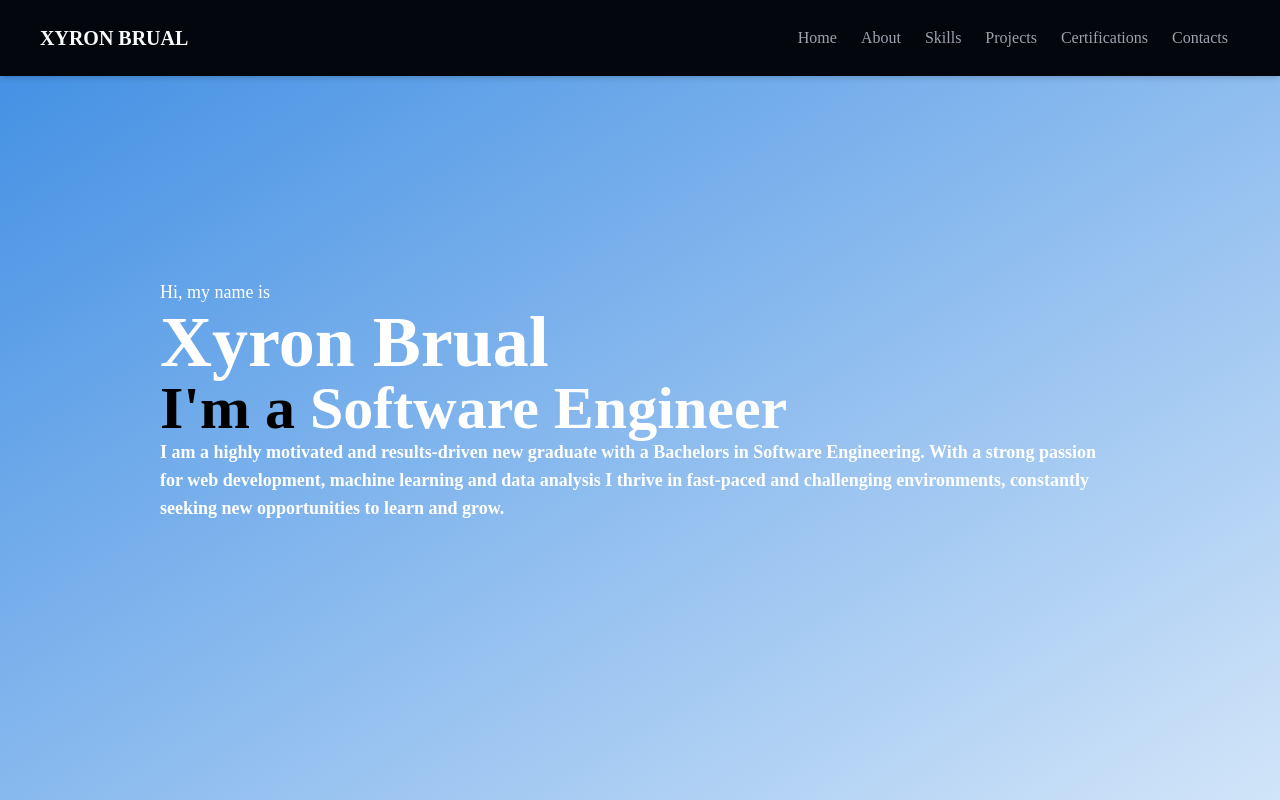
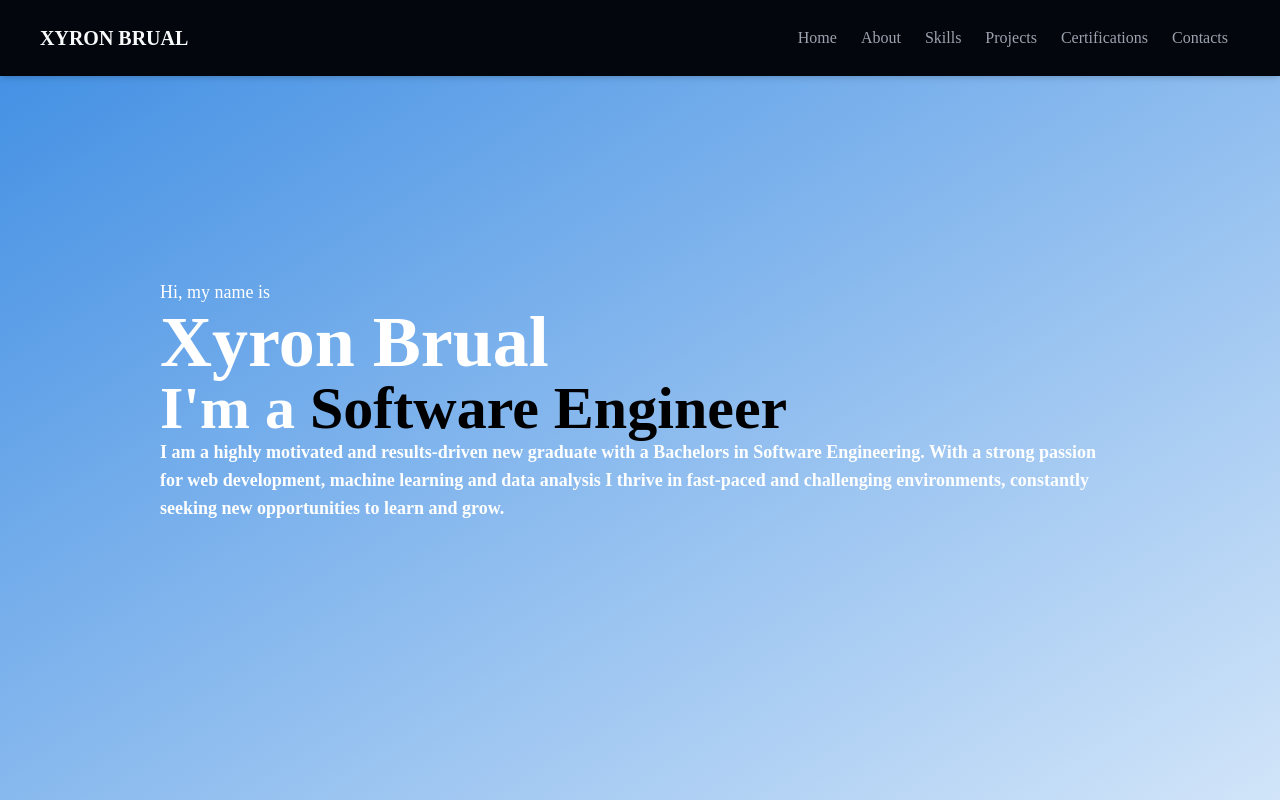
Before and after one commit to xyronic15/Portfolio, a React (Create React App) app in the folder xyron-brual/: page / in a window 1280 px wide. Built offline with nearby package versions, Linux system fonts and the light colour scheme.

Commit message:
Changed colors

```diff
--- a/xyron-brual/src/components/Home.jsx
+++ b/xyron-brual/src/components/Home.jsx
@@ -14,7 +14,7 @@ export const Home = () => {
           Xyron Brual
         </h1>
         <h2 className="text-4xl sm:text-6xl font-bold text-white">
-          <span className="text-black">I'm a</span> Software Engineer
+          I'm a<span className="text-black"> Software Engineer</span>
         </h2>
 
         <p className="sm:text-lg font-bold text-white">{introText}</p>
```
